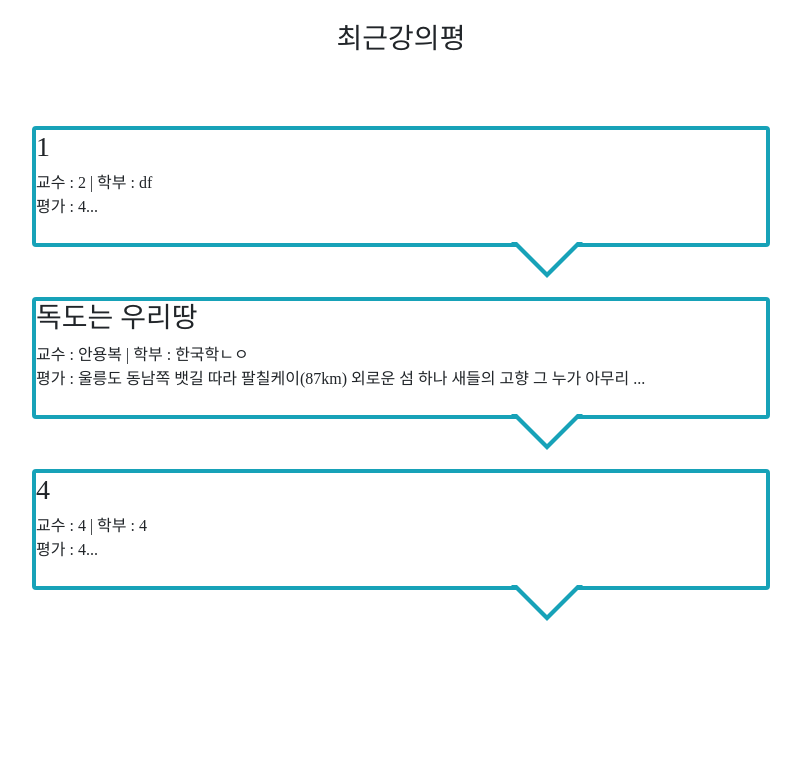
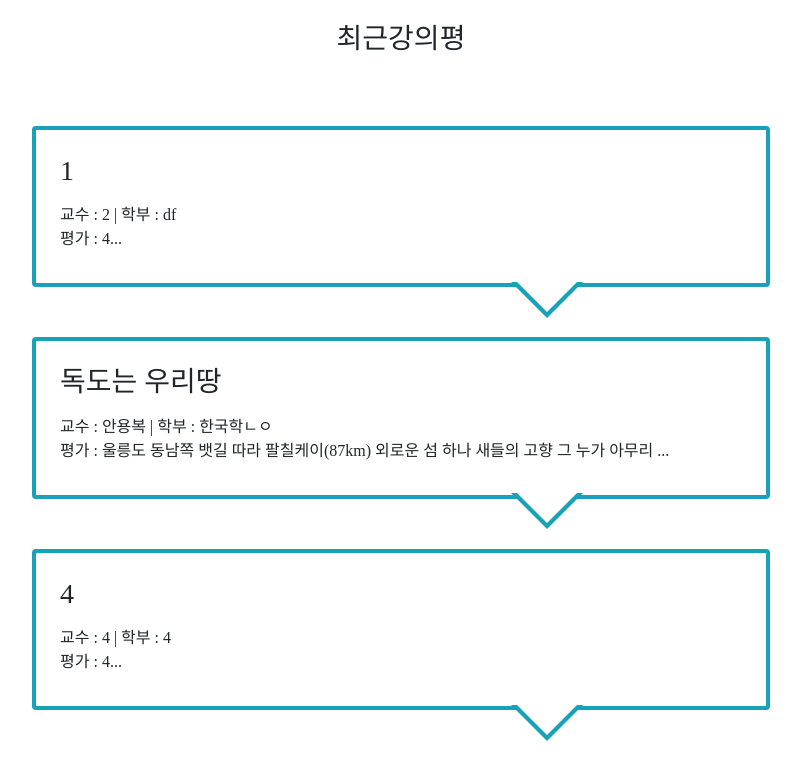
Before and after one commit to i-cluster/sgutest, a Django app: page /home/ in a window 1280 px wide. Shown: the part 56-833 px from the top of the page, without its empty margins (239-1040 px from the left). Before the commit the page ends 677 px from the top, so only its background shows below. Run offline with Django 3.2, Linux system fonts and the light colour scheme; data comes from the database, SQL or seed files in the repository; some libraries are stand-ins or nearby versions; some web fonts are replaced.

Commit message:
mijeong home.html edit

```diff
--- a/sgapp/templates/sgapp/home.html
+++ b/sgapp/templates/sgapp/home.html
@@ -10,10 +10,18 @@
 
     {% for c in crs %}
     <div class="arrow_box">
-        <h3>{{c.name}}</h3>
-        교수 : {{c.prof}} | 학부 : {{c.dep}}<br>
-        평가 : {{c.summary}}...<br>
-        <a href="{% url 'detail' c.id %}" >자세히 보기</a> <br>
+        <div class="section">
+              <a class="article" href="{% url 'detail' c.id %}">
+                <h3>{{c.name}}</h3>
+                <p class="rate">
+                    <span class="star">
+                        <span class="on" style="width: 20%;"></span>
+                    </span>
+                </p>
+                교수 : {{c.prof}} | 학부 : {{c.dep}}<br>
+                평가 : {{c.summary}}...<br>
+            </a>
+        </div>
     </div>
     {% endfor %}
 </div>
@@ -41,10 +49,4 @@
 
 
 
-
-
-
-
-
-
 {% endblock %}
```
